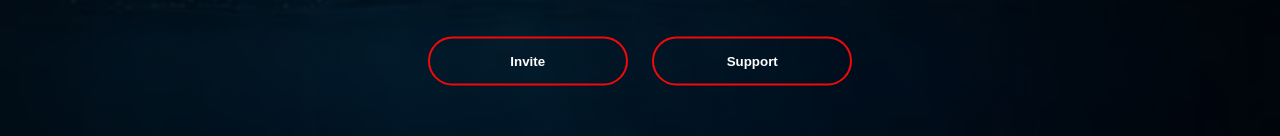
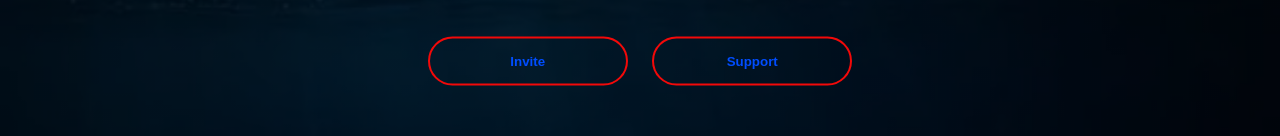
Before and after one commit to SuperSlasherG/Jervis, a plain HTML site: page Index.html in a window 1280 px wide. Shown: the part 384-520 px from the top of the page. Drawn offline with Linux system fonts and the light colour scheme.

Commit message:
Update style.css

```diff
--- a/style.css
+++ b/style.css
@@ -85,7 +85,7 @@ button
     font-weight: bold;
     border: 2px solid #f30909;
     background: transparent;
-    color: #fff;
+    color: #004dff;
     cursor: pointer;
     overflow: hidden;
 }
```
